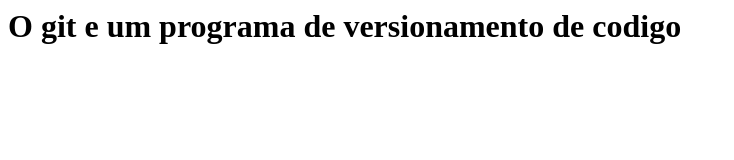
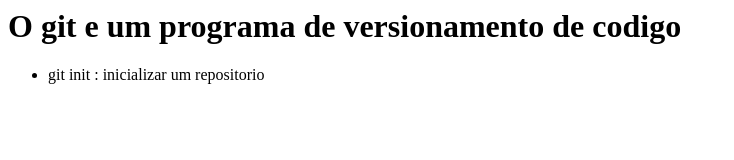
Before and after one commit to matrixsly/apredendo-a-mexe-no-git, a plain HTML site: page index.html in a window 1280 px wide. Shown: the whole page, without its empty margins (0-734 px from the left). Drawn offline with Linux system fonts and the light colour scheme.

Commit message:
adicionando informações sobre o comando git init

```diff
--- a/index.html
+++ b/index.html
@@ -7,6 +7,11 @@
      </head>
      <body>
           <h1>O git e um programa de versionamento de codigo</h1>
+          <p>
+               <ul>
+                    <li>git init : inicializar um repositorio</li>
+               </ul>
+          </p>
 
      </body>
 </html>
```
